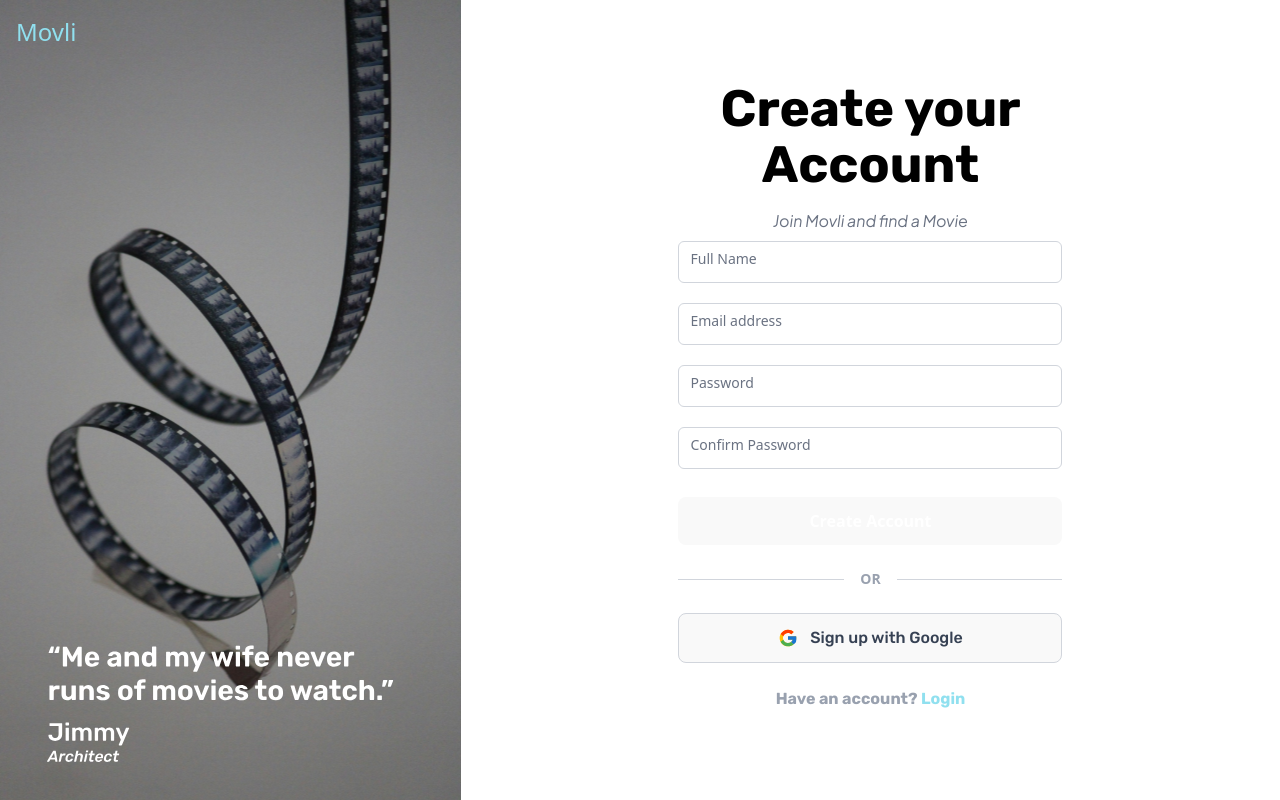
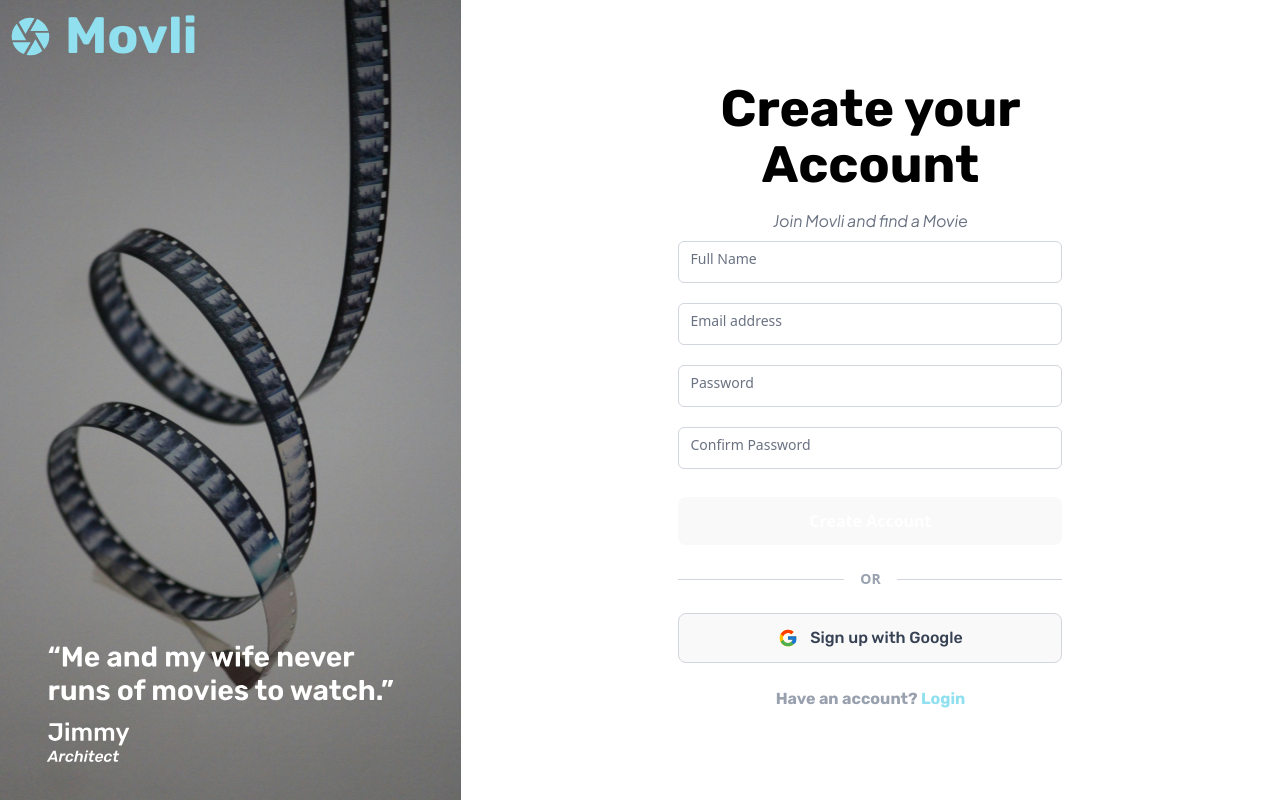
Before and after one commit to pachyyy/Movli, a React (Vite) app: page /signup in a window 1280 px wide. Built offline with nearby package versions, Linux system fonts and the light colour scheme; no server answers.

Commit message:
Fix the error when exporting svg

```diff
--- a/src/pages/Home.tsx
+++ b/src/pages/Home.tsx
@@ -1,4 +1,5 @@
 import NavBar from "../components/NavBar";
+import code from "../assets/code.svg";
 
 const Home = () => {
     return (
@@ -25,7 +26,7 @@ const Home = () => {
                 {/* Right Section */}
                 <div>
                     <img
-                        src="../src/assets/code.svg"
+                        src={code}
                         alt="Movie Night"
                         className="w-[45rem] object-contain"
                     />
--- a/src/pages/Login.tsx
+++ b/src/pages/Login.tsx
@@ -9,6 +9,7 @@ import {
 import app from "../../firebaseConfig"; // Make sure this path points to your Firebase initialization
 import FloatingLabelInput from "../components/FloatingLabel"; // Adjusted path for clarity
 import Logo from "../components/Logo";
+import leftImage from "../assets/login-left.svg";
 
 // A simple SVG component for the Google icon
 const GoogleIcon = () => (
@@ -84,7 +85,7 @@ const Login = () => {
                 {/* left section */}
                 <div>
                     <img
-                        src="../src/assets/login-left.svg"
+                        src={leftImage}
                         alt="A person sitting on a couch watching a movie"
                         className="h-screen object-contain"
                         title="Image by Denise Jans from Unsplash"
--- a/src/pages/Signup.tsx
+++ b/src/pages/Signup.tsx
@@ -1,5 +1,6 @@
 import React, { useState, useEffect } from "react";
 import type { InputHTMLAttributes } from "react";
+import Logo from "../components/Logo";
 import { useNavigate } from "react-router-dom";
 import {
     getAuth,
@@ -10,6 +11,7 @@ import {
 } from "firebase/auth";
 // FIX: Corrected import path to point to the project's root directory.
 import app from "../../firebaseConfig";
+import leftImage from "../assets/login-left.svg";
 
 // --- START: Placeholder Components ---
 // The following components are placeholders to resolve the import errors.
@@ -42,23 +44,6 @@ const FloatingLabelInput: React.FC<FloatingLabelInputProps> = ({
     </div>
 );
 
-interface LogoProps {
-    className?: string;
-    color?: string;
-    href?: string;
-}
-
-const Logo: React.FC<LogoProps> = ({
-    className,
-    color = "#000",
-    href = "/",
-}) => (
-    <div className={className}>
-        <a href={href} className="text-2xl font-bold" style={{ color: color }}>
-            Movli
-        </a>
-    </div>
-);
 // --- END: Placeholder Components ---
 
 // A simple SVG component for the Google icon
@@ -149,7 +134,7 @@ const SignUp = () => {
     return (
         <>
             <Logo
-                className="fixed top-4 left-4 right-0 z-30 "
+                className="fixed top-0 left-0 right-0 z-30 "
                 color="#90E0EF"
                 href="/"
             />
@@ -157,7 +142,7 @@ const SignUp = () => {
                 {/* Left section - Image */}
                 <div>
                     <img
-                        src="../src/assets/login-left.svg"
+                        src={leftImage}
                         alt="A person sitting on a couch watching a movie"
                         className="h-screen object-contain"
                         title="Image by Denise Jans from Unsplash"
```
